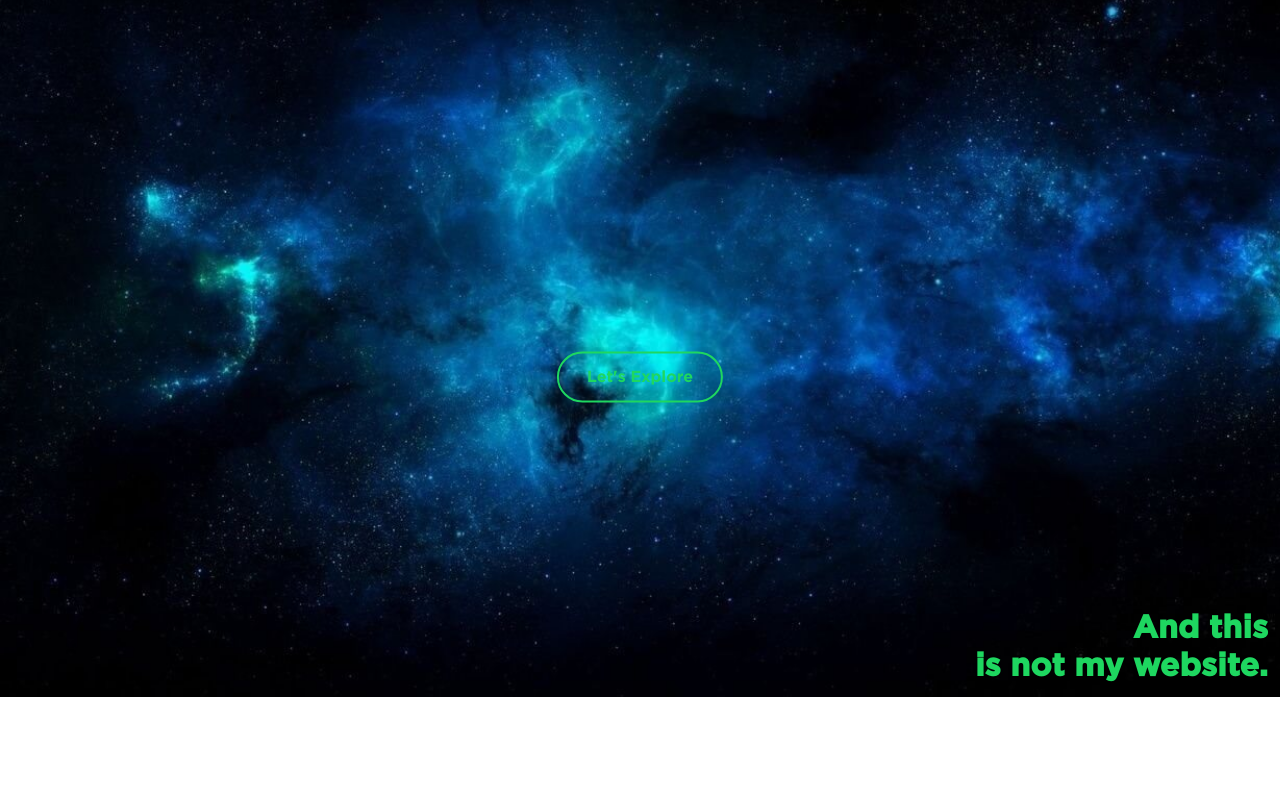
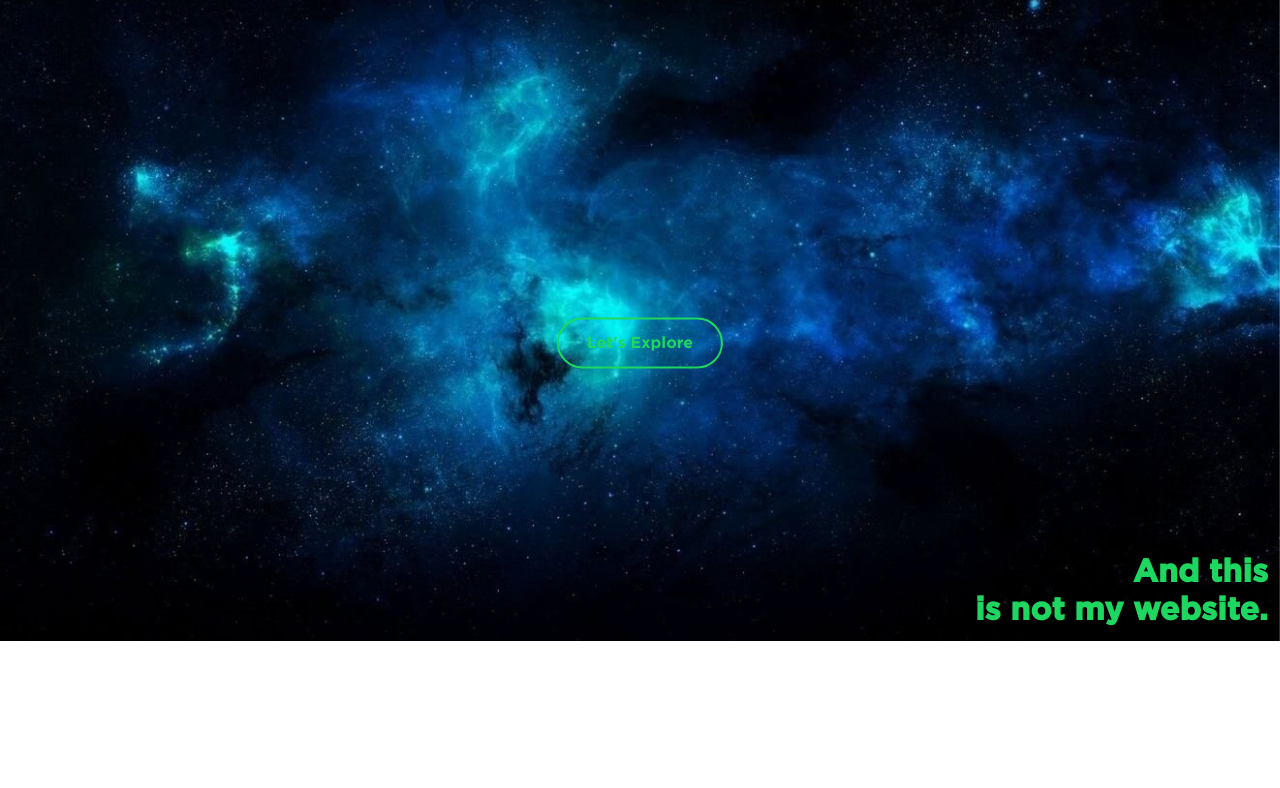
Before and after one commit to Rushilwiz/crucialnet, a plain HTML site: page public/index.html in a window 1280 px wide. Shown: the part 172-960 px from the top of the page. Drawn offline with nearby package versions, Linux system fonts and the light colour scheme; no server answers.

Commit message:
fix: resized hero to fit to screen

```diff
--- a/public/css/style.css
+++ b/public/css/style.css
@@ -158,6 +158,7 @@ nav a:hover {
   background-attachment: fixed;
   background-size: cover;
   position: relative;
+  height: 93vh;
 }
 
 .FrontPageHeaderText {
```
